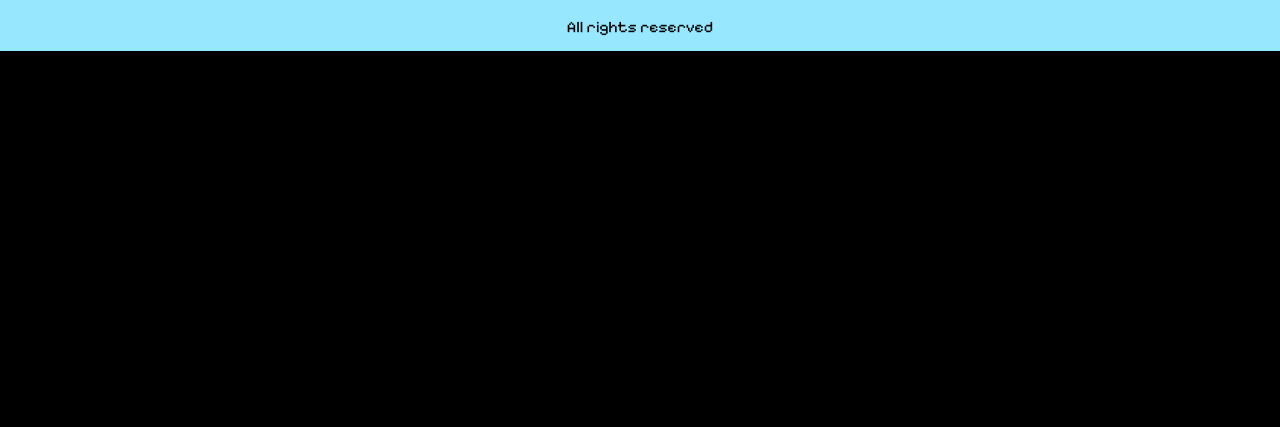
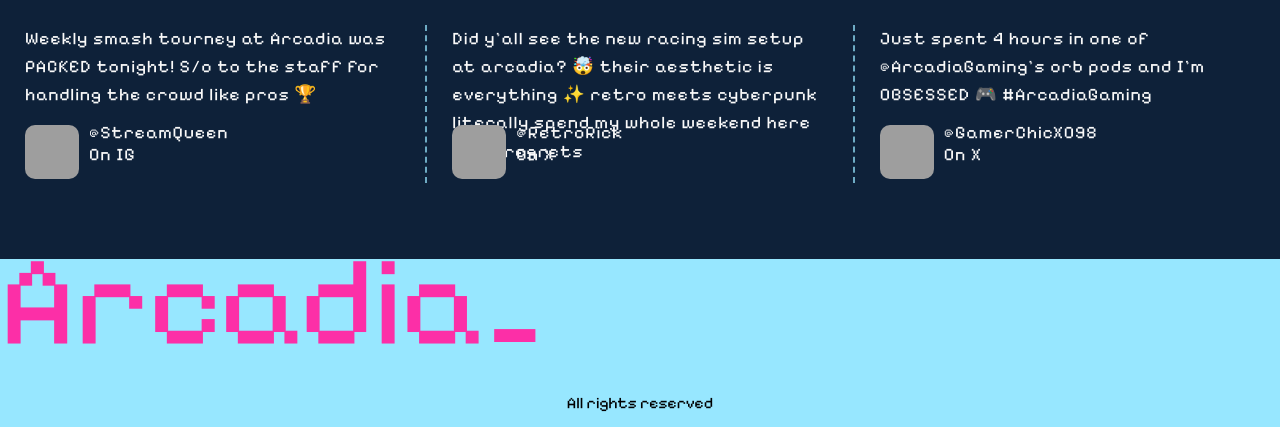
Before and after one commit to SocaLatchman/arcadia, a Flask app: page /about in a window 1280 px wide. Shown: the part 917-1344 px from the top of the page. Before the commit the page ends 968 px from the top, so only its background shows below. Run offline with Flask 3, Linux system fonts and the light colour scheme; some libraries are stand-ins or nearby versions; grey boxes are pictures that could not be loaded.

Commit message:
CSS for about template

```diff
--- a/static/css/main.css
+++ b/static/css/main.css
@@ -43,7 +43,7 @@
 margin-bottom: 25px;
 }
 
-.overlay {
+.video-container .overlay {
 position: absolute;
 top: 0;
 left: 0;
@@ -66,7 +66,7 @@
 z-index: -1;
 }
 
-.neon-card {
+#home.neon-card {
 width: 70%;
 height: auto;
 max-width: 640px;
@@ -77,10 +77,10 @@
 top: 20%;
 }
 
+
 .neon-card h1 {
 font: normal 900 2em "Pixelify Sans", sans-serif;
 color: var(--pink-text);
-margin-bottom: 15px;
 text-align: center;
 }
 
@@ -241,7 +241,116 @@
 background: rgb(11, 147, 188, 0.15);
 }
 
+main {
+width: 100%;
+height: auto;
+}
 
+/* About */
+
+#about {
+background: url('../images/ben-neale-zpxKdH_xNSI-unsplash.png') no-repeat;
+width: 100%;
+height: 100vh;
+background-size: cover;
+}
+
+#about .neon-card {
+left: 30%;
+}
+
+#about .overlay {
+position: absolute;
+top: 110px;
+left: 0;
+width: 100%;
+height: 100%;
+overflow: hidden !important;
+background:rgba(96, 42, 146, 0.8);
+}
+
+section:last-of-type {
+width: 100%;
+height: 350px;
+background: #0E2139;
+position: relative;
+top: 710px;
+}
+
+section:last-of-type h3 {
+font: 600 normal 2em "Quantico", sans-serif;
+color: var(--neon-pink);
+text-align: center;
+padding: 35px 0;
+}
+
+.testimonials {
+display: flex;
+flex-direction: row;
+justify-content: space-evenly;
+}
+
+.testimonials .comment {
+width: 30%;
+border-right: 2px dashed rgb(151, 231, 255, 0.7);
+padding: 0 25px;
+}
+
+.testimonials .comment:last-of-type {
+border-right: none;
+}
+
+
+.testimonials .comment p {
+font: 200 normal 1.1em "Pixelify Sans", sans-serif;
+letter-spacing: 1px;
+line-height: 1.6em;
+color: #fafafa;
+}
+
+.testimonials .comment p:first-of-type {
+margin-bottom: 15px;
+height: 85px;
+}
+
+.testimonials .user-profile {
+display: flex;
+flex-direction: row;
+justify-content: baseline;
+}
+
+.testimonials .user-profile p:first-of-type {
+height: auto;
+line-height: 0;
+margin: 8px 0 0 10px;
+}
+
+.testimonials .user-profile p {
+margin: 8px 0 0 10px;
+}
+
+.testimonials .user-profile img {
+border-radius: 10px;
+}
+
+
+/******/
+
+
+
+/* Offerings */
+
+
+
+/******/
+
+
+
+/* Community */
+
+
+
+/******/
 
 @media(max-width:640px){
 
--- a/static/js/main.js
+++ b/static/js/main.js
@@ -18,7 +18,6 @@
     closeMenu();
 }
 
-
 function closeMenu(){
   const closeButton = document.querySelector('#close-button');
   const sidePanel = document.querySelector('#side-panel');
@@ -35,4 +34,7 @@
 }
 
 
+
+
+
 loadMenu();
--- a/templates/about.html
+++ b/templates/about.html
@@ -1,15 +1,21 @@
 {% extends 'base.html' %}
 {% block content %}
-<main>
-  <h2>About<span class="special_char">_</span></h2>
+<main id="about">
+  <section>
+  <div class="overlay"></div>
+    <div class="neon-card">
+      <h1>About<span class="special_char">_</span></h1>
       <p>
         We've created the ultimate gaming sanctuary. Our two-story entertainment hub
         seamlessly blends the nostalgic charm of traditional arcades with state-of-the-art
         gaming innovations. Whether you're a retro enthusiast or a virtual reality explorer,
         there's something here for every type of player.
       </p>
+    </div>
+  </section>
+  <section>
+     <h3>What are people saying about Arcadia?</h3>
      <div class="testimonials">
-     <h3>What are people saying about Arcadia?</h3>
      <div class="comment">
        <p>
           Weekly smash tourney at Arcadia was PACKED tonight!
@@ -58,5 +64,6 @@
        </div>
      </div>
   </div>
+  </section>
 </main>
 {% endblock %}
--- a/templates/index.html
+++ b/templates/index.html
@@ -1,6 +1,6 @@
 {% extends 'base.html' %}
 {% block content %}
-<main>
+<main id="home">
     <div id="content">
        <div class="video-container">
           <div class="overlay"></div>
--- a/templates/partials/header.html
+++ b/templates/partials/header.html
@@ -1,6 +1,6 @@
 <header>
     <h2>Arcadia</h2>
-    <div class="menu">
+    <div class="menu" role="button">
       <svg id="joystick" width="114" height="62" viewBox="0 0 114 62" fill="none" xmlns="http://www.w3.org/2000/svg">
         <g filter="url(#filter0_d_2005_2)">
         <rect x="10.5" y="6.5" width="47" height="41" rx="9.5" stroke="#FC2FA7" shape-rendering="crispEdges"/>
```
Lines whose indentation alone changed are shown as unchanged.
